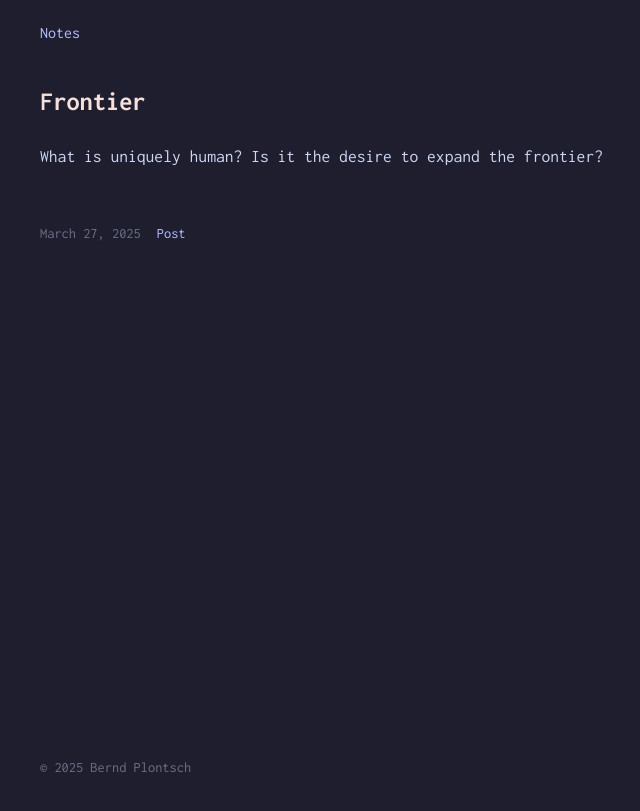
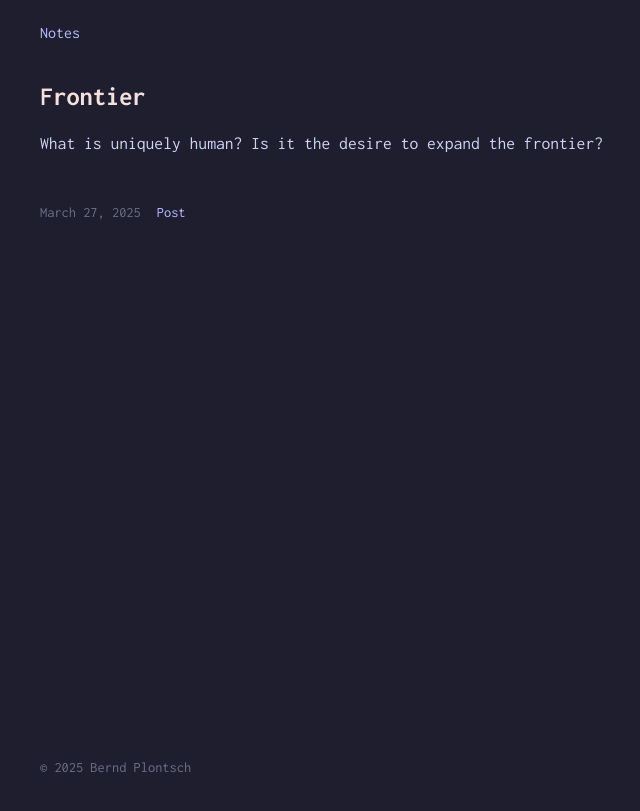
Before and after one commit to berndpl/notes-plontsch, a Jekyll site: the page built from _posts/2025/2025-03-27-frontier.md, in a window 1280 px wide. Shown: the top 811 px of the page, without its empty margins (220-860 px from the left). Built offline with Jekyll 4.4.1, drawn with Linux system fonts in a browser that asks for light colours; our own code applies the rules of GitHub Pages for plain Markdown files.

Commit message:
line spacing

```diff
--- a/_config.yml
+++ b/_config.yml
@@ -27,6 +27,8 @@ url: "" # the base hostname & protocol for your site, e.g. http://example.com
 twitter_username: berndplontsch
 github_username:  berndpl
 
+permalink: /:year/:month/:title/
+
 # Build settings
 # theme: minima
 # theme: no-style-please
--- a/_layouts/post.html
+++ b/_layouts/post.html
@@ -6,6 +6,6 @@ layout: default
   {{ content }}
   <footer>
     <time datetime="{{ page.date | date_to_xmlschema }}">{{ page.date | date: "%B %-d, %Y" }}</time>
-    <a href="https://twitter.com/intent/tweet?text={{ page.title | url_encode }}&url={{ page.url | absolute_url | url_encode }}" target="_blank" rel="noopener">Post</a>
+    <a href="https://twitter.com/intent/tweet?text={{ content | strip_html | strip_newlines | url_encode }}&url={{ page.url | absolute_url | url_encode }}" target="_blank" rel="noopener">Post</a>
   </footer>
 </article>
--- a/assets/css/main.css
+++ b/assets/css/main.css
@@ -49,13 +49,15 @@ ul {
 }
 
 li {
-  margin-bottom: 1.5rem;
+  margin-bottom: 1rem;
+  line-height: 1.4;
 }
 
 li h2 {
   display: inline;
   margin-right: 1rem;
   margin-bottom: 0;
+  line-height: 1.4;
 }
 
 li a {
@@ -71,13 +73,14 @@ li a:hover {
 time {
   color: #6c7086; /* Catppuccin Mocha surface2 */
   font-size: 0.9rem;
+  line-height: 1.4;
 }
 
 /* Individual post styles */
 article {
   margin-bottom: 2rem;
   font-size: 1.1rem;
-  line-height: 1.8;
+  line-height: 1.4;
 }
 
 article h1 {
@@ -96,7 +99,7 @@ article time {
 }
 
 article p {
-  margin-bottom: 1.5rem;
+  margin-bottom: 1rem;
 }
 
 article p:last-child {
```
